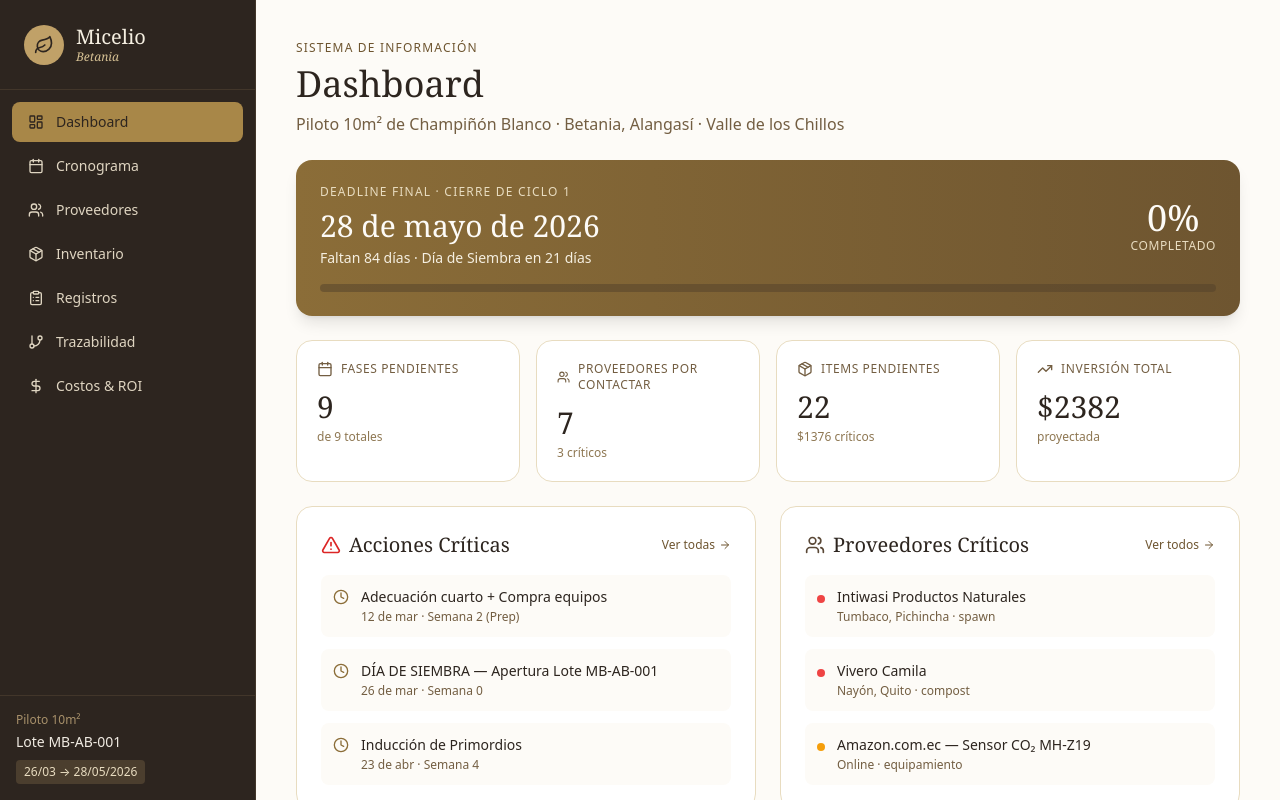
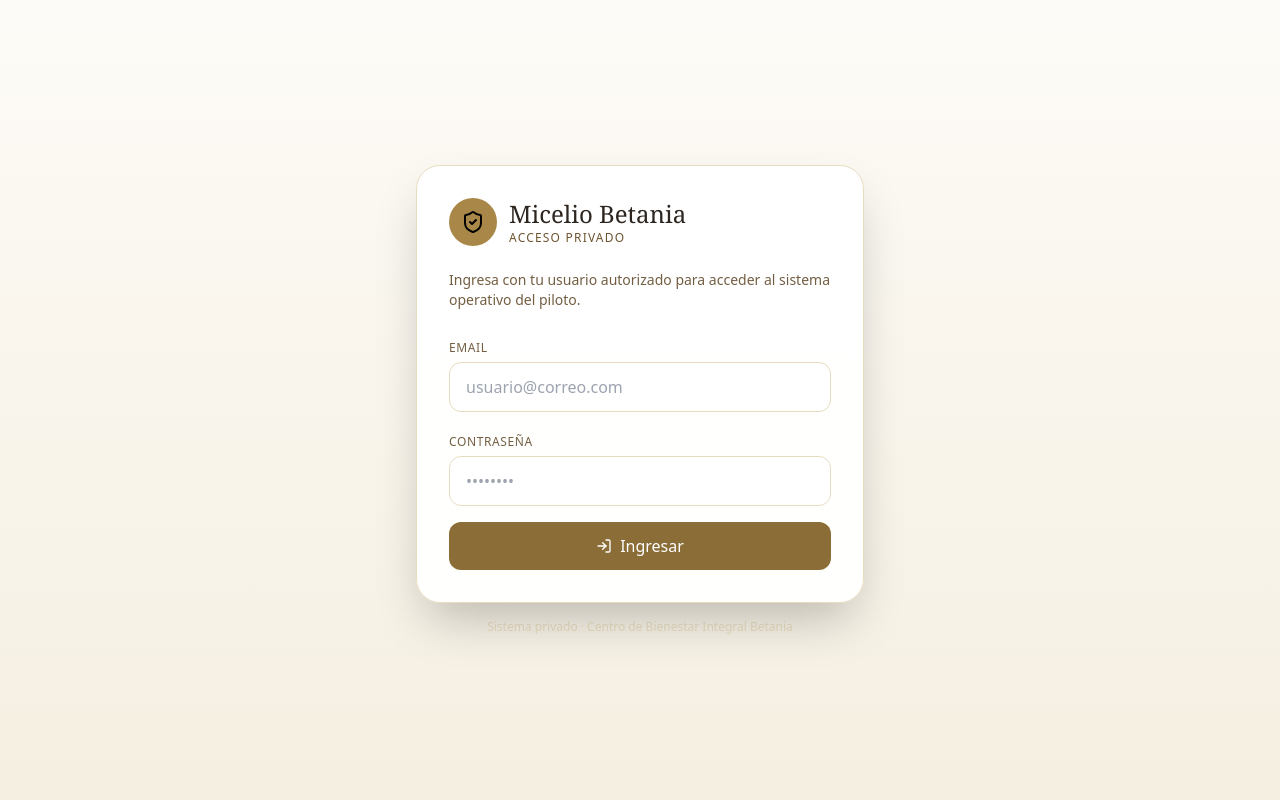
Before and after one commit to 1pedrogalindo-ui/Sistema-Micelio-Betania-v1, a Next.js app: page / in a window 1280 px wide. Built offline with nearby package versions, Linux system fonts and the light colour scheme; no server answers.

Commit message:
feat: add private login gate

```diff
--- a/app/page.tsx
+++ b/app/page.tsx
@@ -9,6 +9,7 @@ import Inventario from '@/components/Inventario';
 import Registros from '@/components/Registros';
 import Trazabilidad from '@/components/Trazabilidad';
 import Costos from '@/components/Costos';
+import AuthGate from '@/components/AuthGate';
 
 export default function Home() {
   const [seccion, setSeccion] = useState('dashboard');
@@ -27,6 +28,7 @@ export default function Home() {
   }
 
   return (
+    <AuthGate>
       <div className="flex h-screen bg-micelio-50">
         <Sidebar seccion={seccion} setSeccion={setSeccion} />
         <main className="flex-1 overflow-y-auto">
@@ -41,5 +43,6 @@ export default function Home() {
           </div>
         </main>
       </div>
+    </AuthGate>
   );
 }
--- /dev/null
+++ b/components/AuthGate.tsx
@@ -0,0 +1,176 @@
+'use client';
+
+import { useEffect, useState } from 'react';
+import { getSupabaseBrowserClient } from '@/lib/supabase/client';
+import { Lock, LogIn, LogOut, ShieldCheck } from 'lucide-react';
+
+export default function AuthGate({ children }: { children: React.ReactNode }) {
+  const supabase = getSupabaseBrowserClient();
+
+  const [loading, setLoading] = useState(true);
+  const [session, setSession] = useState<any>(null);
+  const [email, setEmail] = useState('');
+  const [password, setPassword] = useState('');
+  const [errorMsg, setErrorMsg] = useState('');
+  const [sending, setSending] = useState(false);
+
+  useEffect(() => {
+    if (!supabase) {
+      setLoading(false);
+      return;
+    }
+
+    supabase.auth.getSession().then(({ data }) => {
+      setSession(data.session);
+      setLoading(false);
+    });
+
+    const { data: listener } = supabase.auth.onAuthStateChange((_event, newSession) => {
+      setSession(newSession);
+    });
+
+    return () => {
+      listener.subscription.unsubscribe();
+    };
+  }, [supabase]);
+
+  const login = async (e: React.FormEvent) => {
+    e.preventDefault();
+
+    if (!supabase) {
+      setErrorMsg('Supabase no está configurado en Vercel.');
+      return;
+    }
+
+    setSending(true);
+    setErrorMsg('');
+
+    const { error } = await supabase.auth.signInWithPassword({
+      email,
+      password,
+    });
+
+    if (error) {
+      setErrorMsg(error.message);
+    }
+
+    setSending(false);
+  };
+
+  const logout = async () => {
+    if (!supabase) return;
+    await supabase.auth.signOut();
+  };
+
+  if (loading) {
+    return (
+      <div className="min-h-screen flex items-center justify-center bg-micelio-50">
+        <div className="text-tierra-700">Verificando acceso...</div>
+      </div>
+    );
+  }
+
+  if (!supabase) {
+    return (
+      <div className="min-h-screen flex items-center justify-center bg-micelio-50 p-6">
+        <div className="max-w-md w-full bg-white border border-red-200 rounded-2xl p-8 shadow-sm">
+          <div className="w-12 h-12 rounded-full bg-red-100 flex items-center justify-center mb-4">
+            <Lock className="w-6 h-6 text-red-700" />
+          </div>
+          <h1 className="font-serif text-2xl text-tierra-900 mb-2">Sistema no configurado</h1>
+          <p className="text-sm text-tierra-600">
+            Faltan las variables de Supabase en Vercel. Configura NEXT_PUBLIC_SUPABASE_URL y NEXT_PUBLIC_SUPABASE_ANON_KEY.
+          </p>
+        </div>
+      </div>
+    );
+  }
+
+  if (!session) {
+    return (
+      <div className="min-h-screen bg-gradient-to-br from-tierra-950 via-tierra-900 to-micelio-900 flex items-center justify-center p-6">
+        <div className="w-full max-w-md">
+          <div className="bg-white/95 backdrop-blur rounded-3xl p-8 shadow-2xl border border-micelio-200">
+            <div className="flex items-center gap-3 mb-6">
+              <div className="w-12 h-12 rounded-full bg-micelio-500 flex items-center justify-center">
+                <ShieldCheck className="w-6 h-6 text-tierra-950" />
+              </div>
+              <div>
+                <h1 className="font-serif text-2xl text-tierra-900">Micelio Betania</h1>
+                <p className="text-xs uppercase tracking-widest text-micelio-700">
+                  Acceso privado
+                </p>
+              </div>
+            </div>
+
+            <p className="text-sm text-tierra-600 mb-6">
+              Ingresa con tu usuario autorizado para acceder al sistema operativo del piloto.
+            </p>
+
+            <form onSubmit={login} className="space-y-4">
+              <div>
+                <label className="text-xs uppercase tracking-wider text-tierra-600">
+                  Email
+                </label>
+                <input
+                  type="email"
+                  required
+                  value={email}
+                  onChange={(e) => setEmail(e.target.value)}
+                  className="w-full mt-1 px-4 py-3 rounded-xl border border-micelio-200 focus:outline-none focus:ring-2 focus:ring-micelio-500"
+                  placeholder="usuario@correo.com"
+                />
+              </div>
+
+              <div>
+                <label className="text-xs uppercase tracking-wider text-tierra-600">
+                  Contraseña
+                </label>
+                <input
+                  type="password"
+                  required
+                  value={password}
+                  onChange={(e) => setPassword(e.target.value)}
+                  className="w-full mt-1 px-4 py-3 rounded-xl border border-micelio-200 focus:outline-none focus:ring-2 focus:ring-micelio-500"
+                  placeholder="••••••••"
+                />
+              </div>
+
+              {errorMsg && (
+                <div className="text-sm text-red-700 bg-red-50 border border-red-100 rounded-xl p-3">
+                  {errorMsg}
+                </div>
+              )}
+
+              <button
+                type="submit"
+                disabled={sending}
+                className="w-full flex items-center justify-center gap-2 bg-micelio-600 hover:bg-micelio-700 text-white rounded-xl px-4 py-3 font-medium disabled:opacity-60"
+              >
+                <LogIn className="w-4 h-4" />
+                {sending ? 'Ingresando...' : 'Ingresar'}
+              </button>
+            </form>
+          </div>
+
+          <p className="text-center text-xs text-micelio-200 mt-4">
+            Sistema privado · Centro de Bienestar Integral Betania
+          </p>
+        </div>
+      </div>
+    );
+  }
+
+  return (
+    <div className="relative">
+      <button
+        onClick={logout}
+        className="fixed z-50 top-4 right-4 flex items-center gap-2 bg-white/90 hover:bg-white border border-micelio-200 text-tierra-700 rounded-full px-4 py-2 text-xs shadow-sm"
+      >
+        <LogOut className="w-4 h-4" />
+        Salir
+      </button>
+      {children}
+    </div>
+  );
+}
```
Lines whose indentation alone changed are shown as unchanged.
